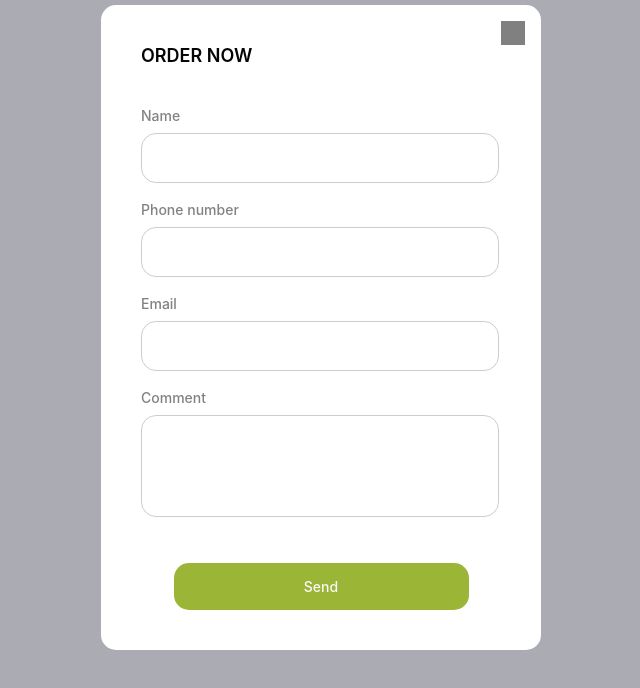
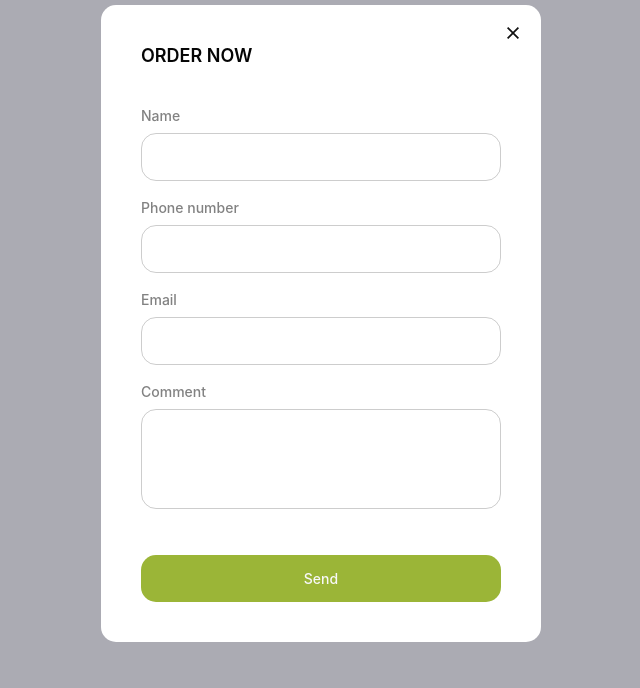
Before and after one commit to psvfx/goit-js-project-tasty-treats-modal-order-now, a plain HTML site: page index.html in a window 1280 px wide. Shown: the whole page, without its empty margins (319-959 px from the left). Drawn offline with nearby package versions, Linux system fonts and the light colour scheme.

Commit message:
Refinement of the modal window
- added a window to close the modal window (+sprite)
- added modern-normalize to html
 - in css, the sizes of input windows have been corrected, the color of the frame when entering data has been changed

```diff
--- a/index.css
+++ b/index.css
@@ -2,7 +2,7 @@
 .modal-order-now-open-btn {
   display: block;
   margin: 24px auto;
-  width: 295px;
+  width: 250;
   align-self: center;
   padding: 15px 10px;
   font-family: Inter;
@@ -39,7 +39,7 @@
 }
 
 .modal-order-now {
-  width: 295px;
+  width: 335px;
   min-height: 526px;
   position: absolute;
   top: 5px;
@@ -61,7 +61,7 @@
   width: 20px;
   height: 20px;
   border-color: transparent;
-  background-color: grey;
+  background-color: transparent;
   fill: rgba(17, 17, 17, 1);
   cursor: pointer;
 }
@@ -99,28 +99,38 @@
 
 .modal-order-now-form-input {
   margin-top: 8px;
-  width: 259px;
-  height: 18px;
+  width: 100%;
+  height: 46px;
   padding: 14px 18px;
   border: 1px solid rgba(5, 5, 5, 0.2);
   border-radius: 15px;
   background: transparent;
 }
 
+.modal-order-now-form-input:focus {
+  outline: none;
+  border: 2.5px solid #9bb537;
+}
+
 .modal-order-now-form-message {
   resize: none;
   margin-top: 8px;
-  width: 259px;
-  height: 72px;
+  width: 100%;
+  height: 100px;
   padding: 14px 18px;
   border: 1px solid rgba(5, 5, 5, 0.2);
   border-radius: 15px;
   background: transparent;
 }
 
+.modal-order-now-form-message:focus {
+  outline: none;
+  border: 2.5px solid #9bb537;
+}
+
 .modal-order-now-form-submit {
   margin-top: 24px;
-  width: 295px;
+  width: 100%;
   align-self: center;
   padding: 15px 10px;
   font-family: Inter;
@@ -136,7 +146,7 @@
 
 @media screen and (min-width: 768px) {
   .modal-order-now {
-    width: 360px;
+    width: 440px;
     min-height: 552px;
     padding: 40px 40px;
   }
@@ -154,11 +164,7 @@
   }
 
   .modal-order-now-form-input {
-    width: 320px;
-    height: 20px;
-  }
-
-  .modal-order-now-form-message {
-    width: 320px;
+    width: 100%;
+    height: 48px;
   }
 }
--- a/index.html
+++ b/index.html
@@ -5,6 +5,10 @@
     <meta http-equiv="X-UA-Compatible" content="IE=edge" />
     <meta name="viewport" content="width=device-width, initial-scale=1.0" />
     <title>Tasty Treats: modal-order-now</title>
+    <link
+      rel="stylesheet"
+      href="https://cdnjs.cloudflare.com/ajax/libs/modern-normalize/1.0.0/modern-normalize.min.css"
+    />
     <link rel="stylesheet" href="/index.css" />
   </head>
   <body>
@@ -20,8 +24,8 @@
           class="modal-order-now-close-btn"
           data-modal-close
         >
-          <svg class="modal-order-now-close-btn-icon" width="10" height="10">
-            <use href="./images/close-modal.svg"></use>
+          <svg class="modal-order-now-close-btn-icon" width="12" height="12">
+            <use href="./images/icons.svg#icon-close-modal"></use>
           </svg>
         </button>
 
```
Also changed, not shown: images/icons.svg (added), images/x.svg (deleted).
